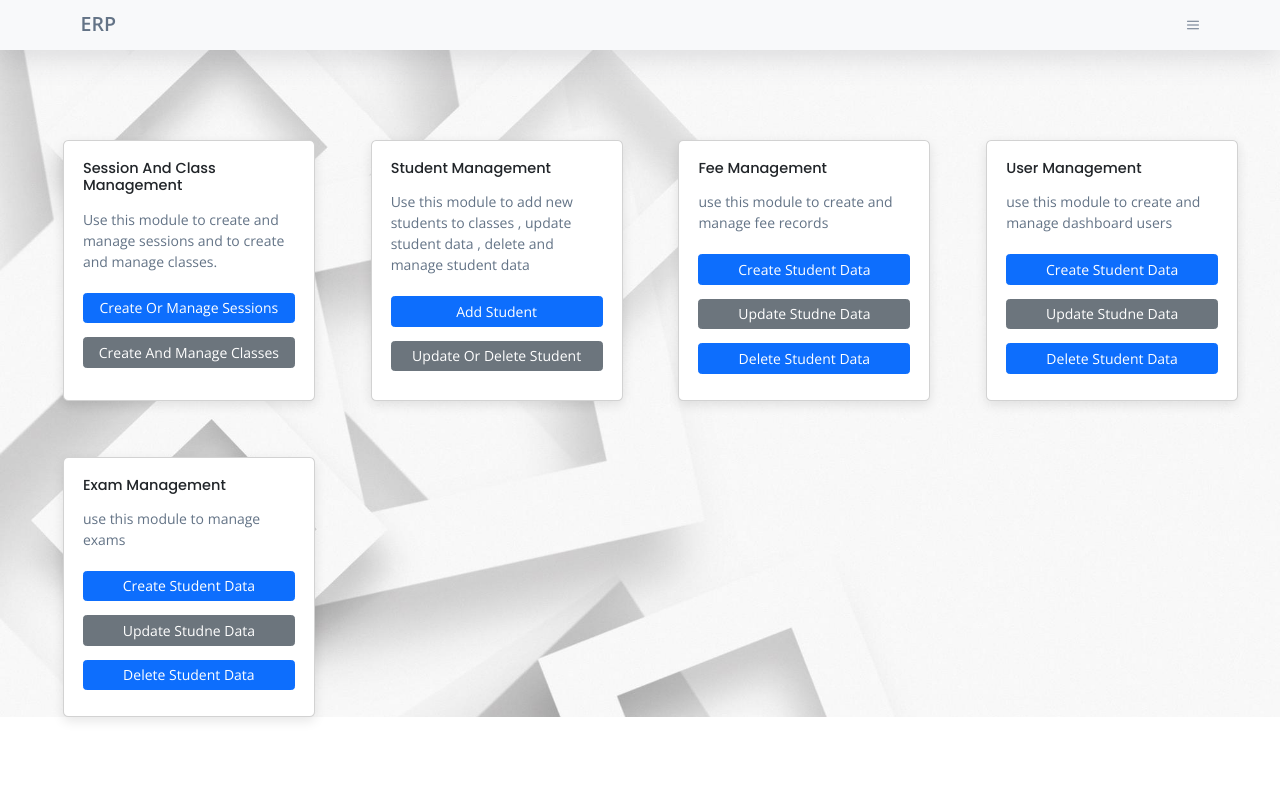
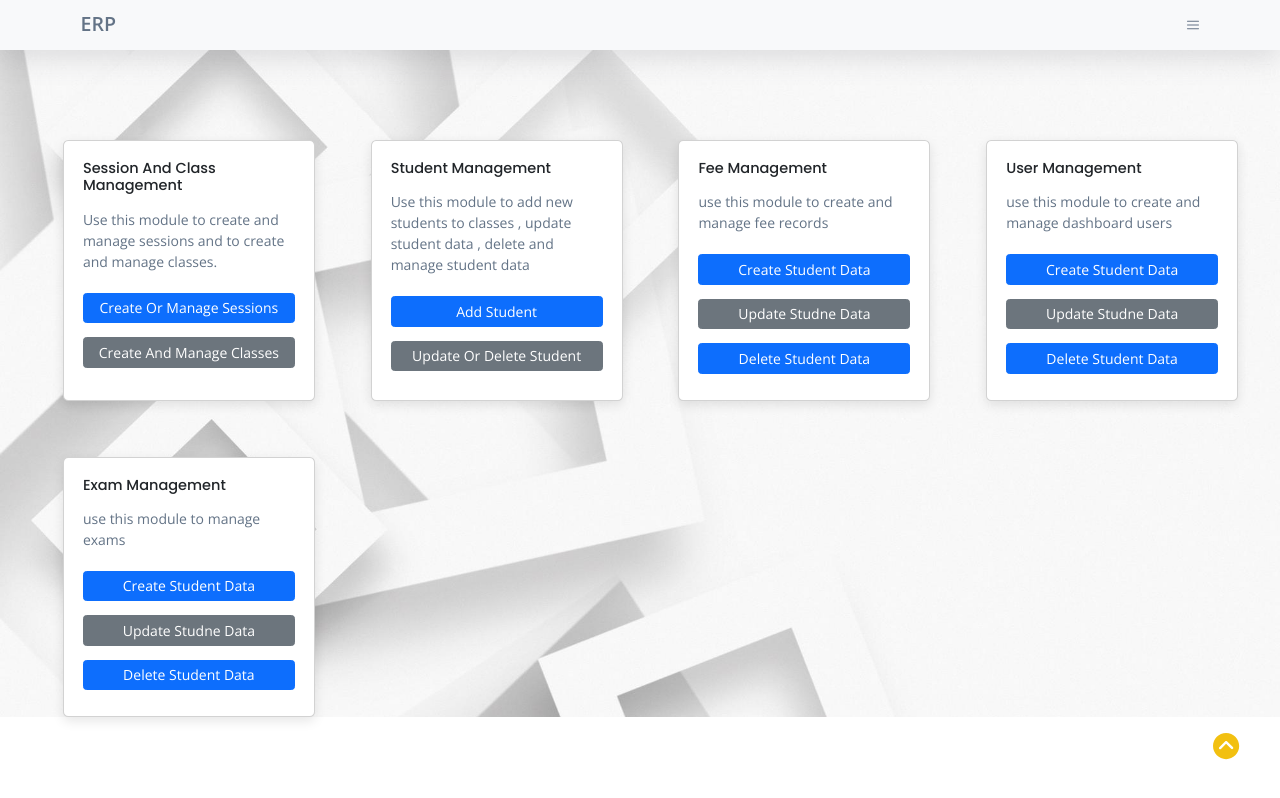
Before and after one commit to piyushNextupgrad/erpFrontend, a Next.js app: page / in a window 1280 px wide. Built offline with nearby package versions, Linux system fonts and the light colour scheme.

Commit message:
added swal before delete

```diff
--- /dev/null
+++ b/components/scrollTotop.js
@@ -0,0 +1,16 @@
+import { IoIosArrowDropupCircle } from "react-icons/io";
+const Scroll = () => {
+  function scrollToTop() {
+    window.scrollTo({
+      top: 0,
+      behavior: "smooth",
+    });
+  }
+  return (
+    <>
+      <IoIosArrowDropupCircle className="scrollIcon" onClick={scrollToTop} />
+    </>
+  );
+};
+
+export default Scroll;
--- a/pages/_app.js
+++ b/pages/_app.js
@@ -4,6 +4,7 @@ import "bootstrap/dist/css/bootstrap.min.css";
 import store from "../store/store";
 import { Provider } from "react-redux";
 import Loader from "@/components/Loader";
+import Scroll from "@/components/scrollTotop";
 
 export default function App({ Component, pageProps }) {
   return (
@@ -11,6 +12,7 @@ export default function App({ Component, pageProps }) {
       <Provider store={store}>
         <Loader />
         <Component {...pageProps} />
+        <Scroll />
       </Provider>
     </Layout>
   );
--- a/pages/student-management/delete-student.js
+++ b/pages/student-management/delete-student.js
@@ -166,7 +166,9 @@ const ClassManagement = () => {
       <div className="main">
         <div className="container">
           <div className="my-3">
-            <h2 className="mb-2">STUDENT MANAGEMENT</h2>
+            <h2 className="mb-2">
+              STUDENT MANAGEMENT - UPDATE AND DELETE STUDENTS
+            </h2>
           </div>
           <p>Select a session then a class to load all associated students.</p>
           <div className="my-3">
--- a/pages/student-management/index.js
+++ b/pages/student-management/index.js
@@ -182,7 +182,7 @@ const ClassManagement = ({ base64 }) => {
       <div className="main student-page">
         <div className="container">
           <div className="my-3 ">
-            <h2 className="mb-2">STUDENT MANAGEMENT</h2>
+            <h2 className="mb-2">STUDENT MANAGEMENT - ADD STUDENTS</h2>
           </div>
           <p>Select a session then a class to load all associated students.</p>
           <div className="my-3">
--- a/styles/globals.css
+++ b/styles/globals.css
@@ -100,3 +100,16 @@ h5 {
 .card:hover {
   box-shadow: rgba(0, 0, 0, 0.24) 0px 3px 8px;
 }
+.scrollIcon > * {
+  color: #f2c010 !important;
+  font-size: 2.3rem;
+}
+.scrollIcon {
+  position: fixed;
+  bottom: 2.7rem;
+  right: 2.7rem;
+  font-size: 2.3rem;
+}
+.scrollIcon:hover {
+  cursor: pointer;
+}
```
Also changed, not shown: pages/session-management/add-class.js (+21 -1 lines).
